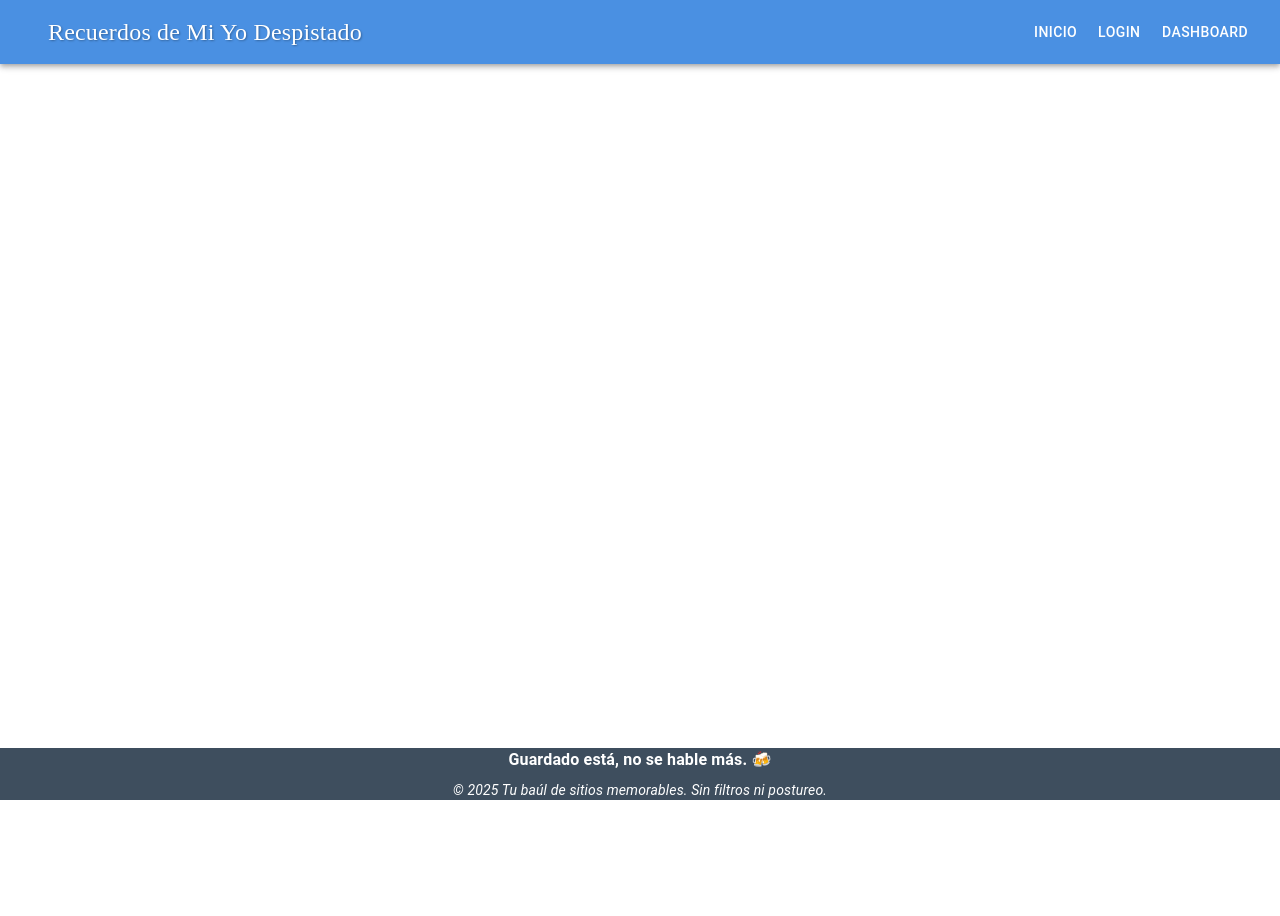
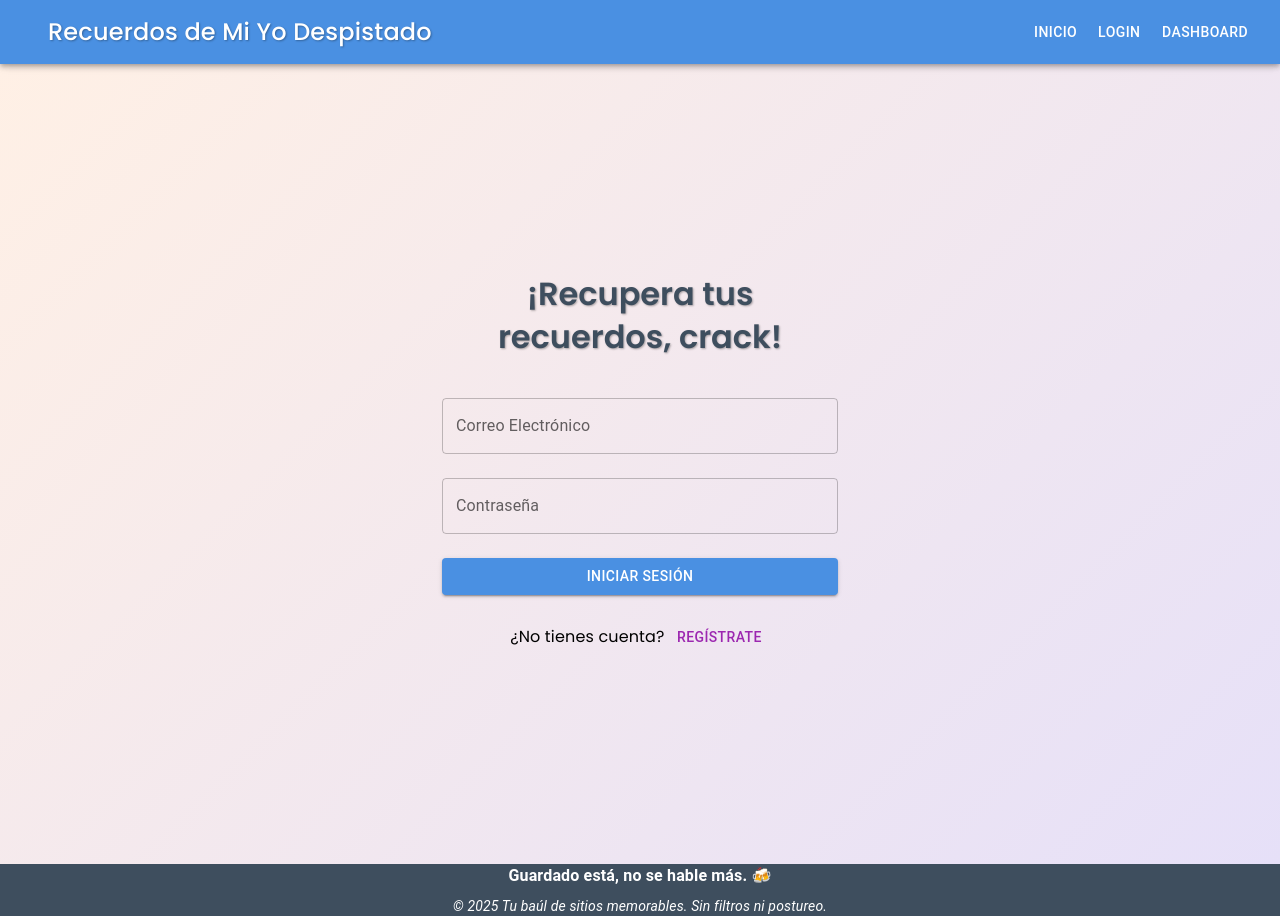
Before and after one commit to alexlab84/places-front, a React (Vite) app: page /login in a window 1280 px wide. Before the commit the page ends 800 px from the top, so only its background shows below. Built offline with nearby package versions, Linux system fonts and the light colour scheme.

Commit message:
Add login component

```diff
--- a/index.html
+++ b/index.html
@@ -1,8 +1,13 @@
-<!doctype html>
+<!DOCTYPE html>
 <html lang="en">
   <head>
     <meta charset="UTF-8" />
     <link rel="icon" href="/icons8-estrella-48.png" />
+    <link
+      href="https://fonts.googleapis.com/css2?family=Poppins:wght@400;500;600&display=swap"
+      rel="stylesheet"
+    />
+
     <meta name="viewport" content="width=device-width, initial-scale=1.0" />
     <title>Recuerdos de mi yo despistado</title>
   </head>
--- a/src/layouts/NavBar.jsx
+++ b/src/layouts/NavBar.jsx
@@ -7,8 +7,6 @@ const NavBar = ({ drawerOpen, toggleDrawer }) => {
   return (
     <>
       <AppBar position="sticky" sx={{ backgroundColor: "#4A90E2" }}>
-        {" "}
-        {/* Color pastel suave */}
         <Toolbar>
           <IconButton
             edge="start"
--- a/src/pages/Login.jsx
+++ b/src/pages/Login.jsx
@@ -1,7 +1,151 @@
+import { Box, TextField, Button, Typography, Container } from "@mui/material";
+import { useState } from "react";
+import { motion } from "framer-motion";
+
 function Login() {
+  const [email, setEmail] = useState("");
+  const [password, setPassword] = useState("");
+  const [error, setError] = useState("");
+
+  const handleSubmit = (e) => {
+    e.preventDefault();
+    if (email && password) {
+      console.log("Login success", { email, password });
+    } else {
+      setError("Por favor ingresa tus credenciales");
+    }
+  };
+
   return (
-    <>
-    </>
+    <Box
+      sx={{
+        display: "flex",
+        flexDirection: "column",
+        justifyContent: "center",
+        alignItems: "center",
+        height: "100vh",
+        background: "linear-gradient(135deg, #fff0e5 0%, #e6e0f8 100%)",
+      }}
+    >
+      <Container maxWidth="xs">
+        <motion.div
+          initial={{ opacity: 0, y: 40 }}
+          animate={{ opacity: 1, y: 0 }}
+          transition={{ duration: 0.8, ease: "easeOut" }}
+        >
+          <Typography
+            variant="h5"
+            sx={{
+              textAlign: "center",
+              fontWeight: "bold",
+              fontSize: "2rem",
+              color: "#3E4E5E",
+              fontFamily: "Poppins, sans-serif",
+              textShadow: "1px 1px 2px rgba(0, 0, 0, 0.3)",
+              marginBottom: 3,
+            }}
+          >
+            ¡Recupera tus recuerdos, crack!
+          </Typography>
+        </motion.div>
+
+        {error && (
+          <motion.div
+            initial={{ opacity: 0 }}
+            animate={{ opacity: 1 }}
+            transition={{ delay: 0.5, duration: 0.5 }}
+          >
+            <Typography color="error" variant="body2" gutterBottom>
+              {error}
+            </Typography>
+          </motion.div>
+        )}
+
+        <form onSubmit={handleSubmit} style={{ width: "100%" }}>
+          <motion.div
+            initial={{ opacity: 0 }}
+            animate={{ opacity: 1 }}
+            transition={{ delay: 0.6, duration: 0.6 }}
+          >
+            <TextField
+              label="Correo Electrónico"
+              type="email"
+              variant="outlined"
+              fullWidth
+              margin="normal"
+              value={email}
+              onChange={(e) => setEmail(e.target.value)}
+              sx={{
+                fontFamily: "Poppins, sans-serif",
+              }}
+            />
+          </motion.div>
+          <motion.div
+            initial={{ opacity: 0 }}
+            animate={{ opacity: 1 }}
+            transition={{ delay: 0.8, duration: 0.6 }}
+          >
+            <TextField
+              label="Contraseña"
+              type="password"
+              variant="outlined"
+              fullWidth
+              margin="normal"
+              value={password}
+              onChange={(e) => setPassword(e.target.value)}
+              sx={{
+                fontFamily: "Poppins, sans-serif",
+              }}
+            />
+          </motion.div>
+          <motion.div
+            initial={{ opacity: 0 }}
+            animate={{ opacity: 1 }}
+            transition={{ delay: 1, duration: 0.8 }}
+          >
+            <Button
+              type="submit"
+              variant="contained"
+              color="primary"
+              fullWidth
+              sx={{
+                mt: 2,
+                backgroundColor: "#4A90E2",
+                "&:hover": {
+                  backgroundColor: "#357ABD",
+                },
+              }}
+            >
+              Iniciar sesión
+            </Button>
+          </motion.div>
+        </form>
+
+        <motion.div
+          initial={{ opacity: 0 }}
+          animate={{ opacity: 1 }}
+          transition={{ delay: 1.2, duration: 0.6 }}
+        >
+          <Box
+            sx={{
+              display: "flex",
+              flexDirection: "column",
+              alignItems: "center",
+              mt: 3,
+            }}
+          >
+            <Typography
+              sx={{ fontFamily: "Poppins, sans-serif", textAlign: "center" }}
+            >
+              ¿No tienes cuenta?{" "}
+              <Button color="secondary" component="a" href="/signup">
+                Regístrate
+              </Button>
+            </Typography>
+          </Box>
+        </motion.div>
+      </Container>
+    </Box>
   );
 }
 
```
